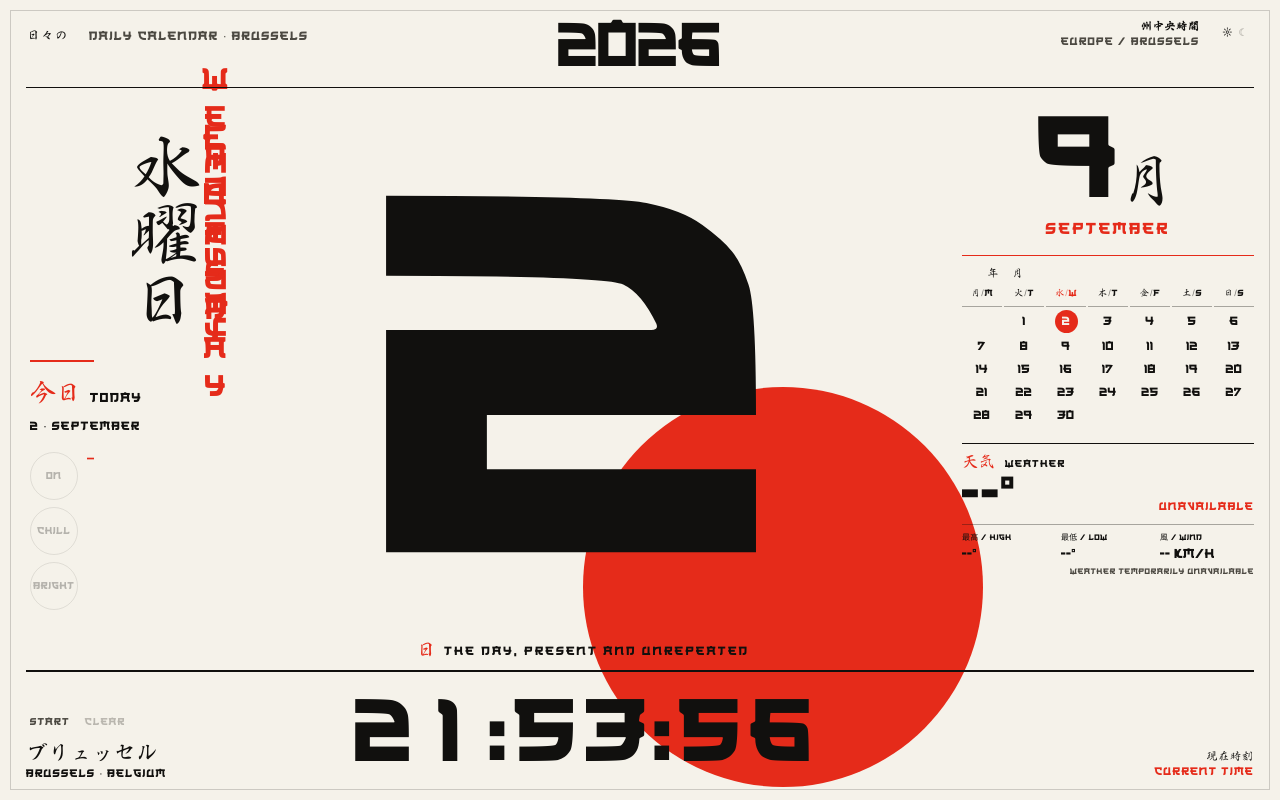
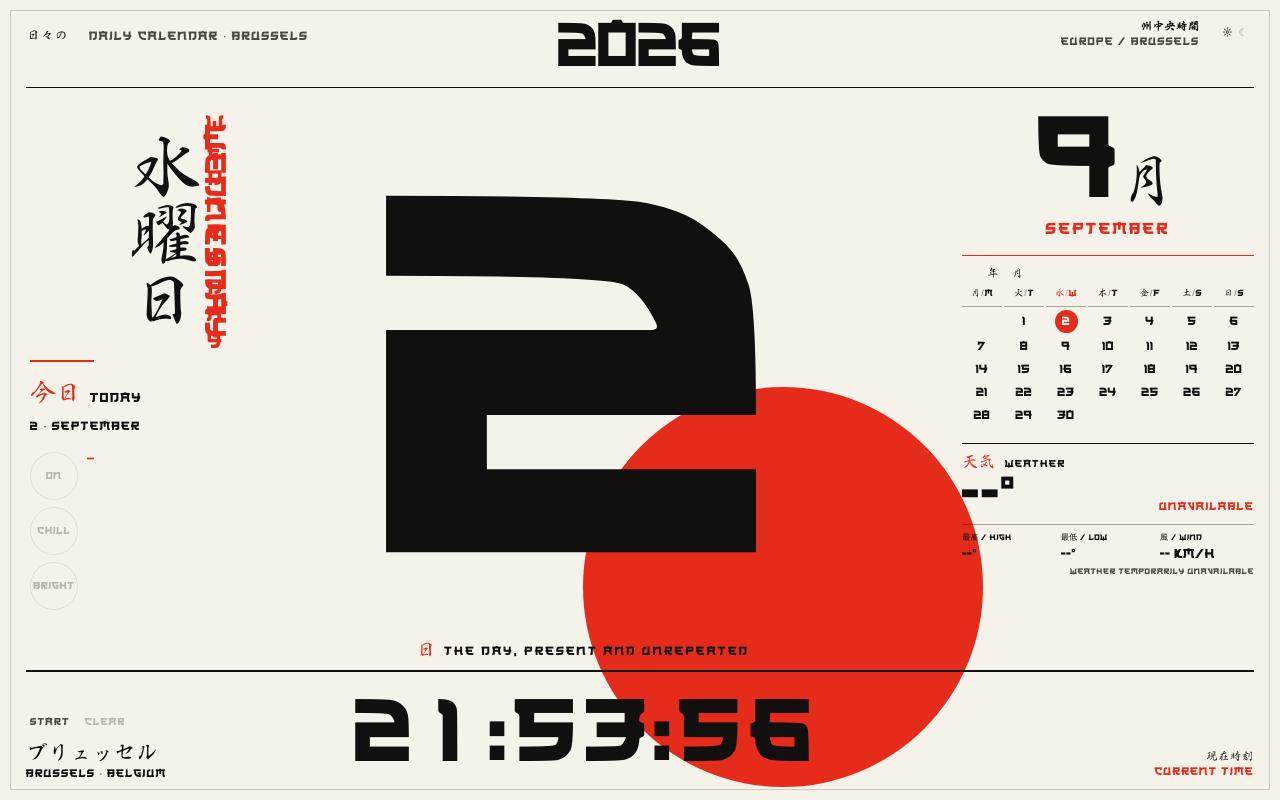
Before and after one commit to Oussnmr/japanese-desk-calendar, a website with bundled scripts: page index.html in a window 1280 px wide. Built offline with nearby package versions, Linux system fonts and the light colour scheme; no server answers; files whose address does not match are found by name.

Commit message:
Match upright weekday height to Japanese label

```diff
--- a/fonts/calendar-fonts.css
+++ b/fonts/calendar-fonts.css
@@ -70,9 +70,11 @@ body {
   top: 50%;
   left: 50%;
   color: var(--red);
-  font: inherit;
+  font-family: var(--latin-font);
+  font-size: clamp(17px, 1.85vw, 21px);
+  font-weight: 400;
   line-height: 0.92;
-  letter-spacing: 0.015em;
+  letter-spacing: 0.01em;
   writing-mode: vertical-rl;
   text-orientation: upright;
   white-space: normal;
@@ -145,6 +147,7 @@ body {
   .weekday-panel { grid-template-columns: 1fr 38px; }
   .weekday-ja { font-size: clamp(34px, 8vw, 52px); }
   .weekday-en { font-size: clamp(18px, 4vw, 24px); }
+  .weekday-en::after { font-size: clamp(14px, 3.1vw, 18px); }
 
   .hero-date {
     --hero-number-size: clamp(300px, 76vw, 460px);
```
